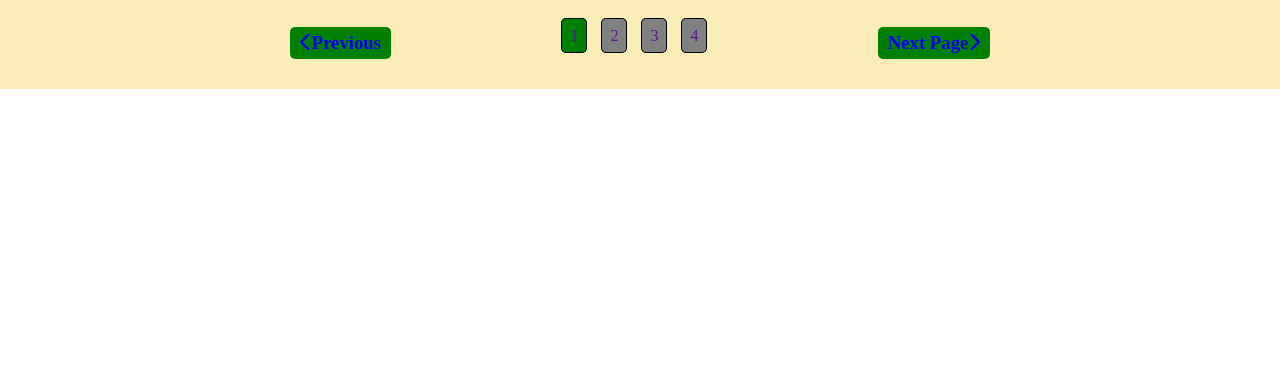
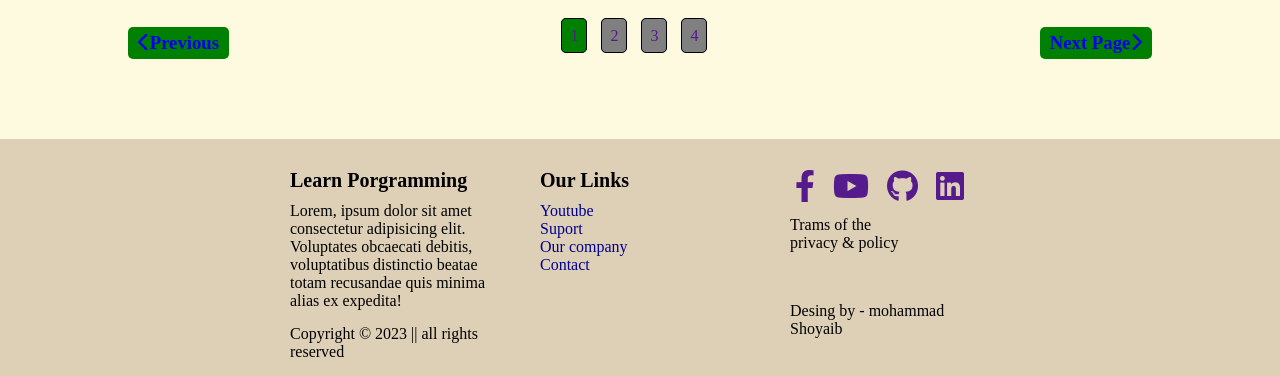
Before and after one commit to shoyaib999/project_one, a plain HTML site: page index.HTML in a window 1280 px wide. Shown: the part 1726-2102 px from the top of the page. Before the commit the page ends 1815 px from the top, so only its background shows below. Drawn offline with Linux system fonts and the light colour scheme.

Commit message:
practice project is complete

```diff
--- a/index.HTML
+++ b/index.HTML
@@ -167,5 +167,34 @@
        </div>
     </main>
 
+    <footer>
+        <div id="footer_container">
+            <div class="first_item">
+                <h3>Learn Porgramming</h3>
+                <p>Lorem, ipsum dolor sit amet consectetur adipisicing elit. Voluptates obcaecati debitis, voluptatibus distinctio beatae totam recusandae quis minima alias ex expedita!</p>
+                <p> Copyright &copy; 2023 || all rights reserved</p>
+            </div>
+            <div class="second_item">
+                <h3>Our Links</h3>
+                <p><a href="#">Youtube</a></p>
+                <p><a href="#">Suport</a></p>
+                <p><a href="#">Our company</a></p>
+                <p><a href="#">Contact</a></p>
+            </div>
+            <div class="third_item">
+                <div>
+                    <a href=""><i class="fa-brands fa-facebook-f"></i></a>
+                    <a href=""><i class="fa-brands fa-youtube"></i></i></a>
+                    <a href=""><i class="fa-brands fa-github"></i></a>
+                    <a href=""><i class="fa-brands fa-linkedin"></i></a>
+                </div>
+                <p>Trams of the</p>
+                <p> privacy & policy</p>
+                <p>Desing by - mohammad Shoyaib</p>
+            </div>
+        </div>
+
+    </footer>
+
 </body>
 </html>
--- a/style.css
+++ b/style.css
@@ -10,6 +10,8 @@ nav{
     padding: 10px 50px;
     text-align: center;
     border-bottom: 1.5px solid gray;
+    position: sticky;
+    top: 0;
 }
 nav div{
     color: #551a8b;
@@ -34,7 +36,7 @@ nav ul li a:hover{
 
 /* hero area code start  */
 header{
-    background-image: url(img/Free-Nature-Backgrounds-Sunset-by-Pixabay.jpg);
+    background-image: url(img/img3.jpg);
     padding: 210px 0;
     background-repeat: no-repeat;
     background-position: center;
@@ -52,18 +54,11 @@ header{
     padding: 5px 15px;
     border-top-right-radius: 5px;
     border-bottom-right-radius: 5px;
-    /* height: 20px;
-    width: 30px;
-    /* display: flex;
-    justify-content: center;
-    align-items: center; */
     cursor: pointer;
     margin-left: -1px;
     border-left: 0.25px solid gray;
 }
 .searchBox input{
-    /* width: 200px;
-    height: 20px; */
     padding: 5px 15px;
     border-radius: 2px;
     font-size: 15px;
@@ -75,11 +70,12 @@ header{
 }
 /* main section code start  */
 main{
-    background-color: #faedb7;
+    background-color: #FEFAE0;
+    padding-bottom: 50px;
 
 }
 .container{
-    width: 700px;
+    width: 80%;
     margin: auto;
     padding: 30px 0;
 }
@@ -163,3 +159,40 @@ main{
 .previous_parent div a:first-child{
     background-color: green;
 }
+/* footer section code start  */
+
+footer{
+    background-color:#DED0B6;
+}
+#footer_container{
+    width: 700px;
+    margin: auto;
+    display: grid;
+    grid-template-columns: repeat(3,1fr);
+    grid-gap: 50px;
+}
+#footer_container h3{
+    font-size: 20px;
+    padding: 10px 0;
+    margin-top: 20px;
+}
+.first_item:first-child p{
+    margin-bottom: 15px;
+}
+.second_item a{
+    text-decoration: none;
+    color: darkblue;
+}
+.third_item div{
+    font-size: 32px;
+    margin-top: 20px;
+    padding: 10px 0;
+}
+.third_item div a{
+    padding: 05px;
+    text-decoration: none;
+}
+
+.third_item p:nth-child(3){
+    margin-bottom: 50px;
+}
```
Also changed, not shown: img/icons-7752534_1280.jpg (added).
